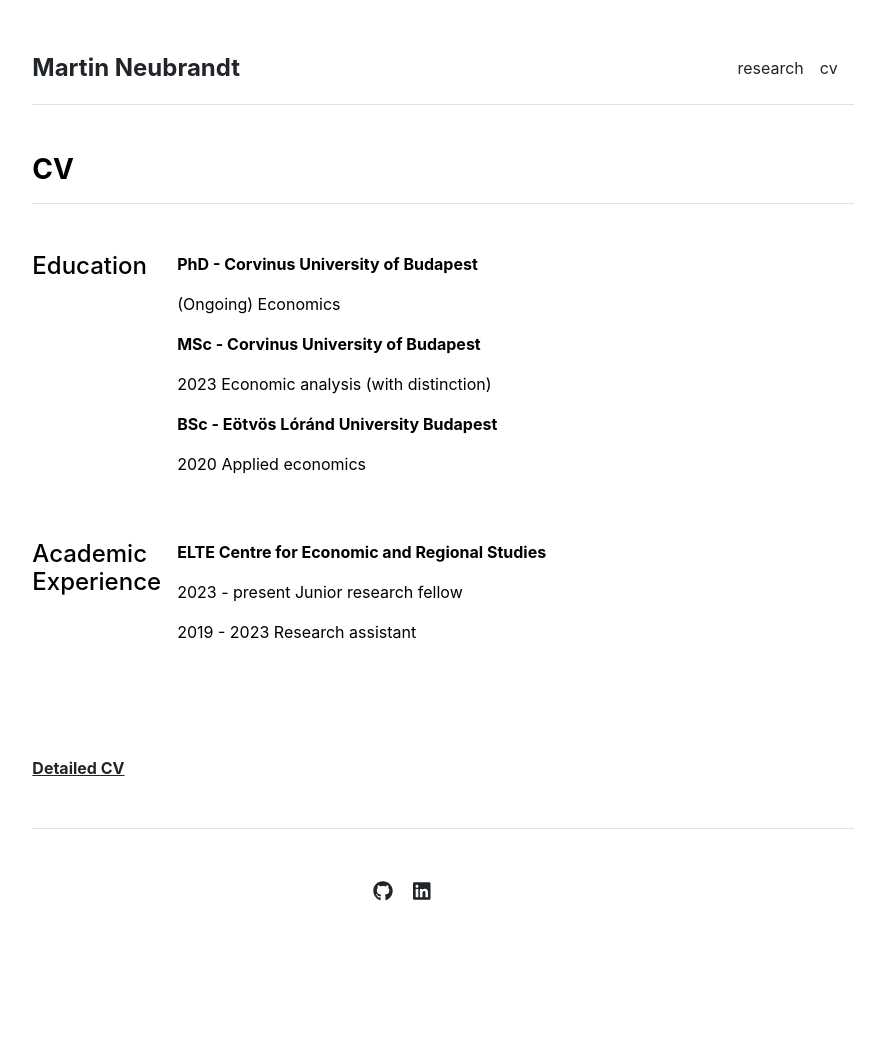
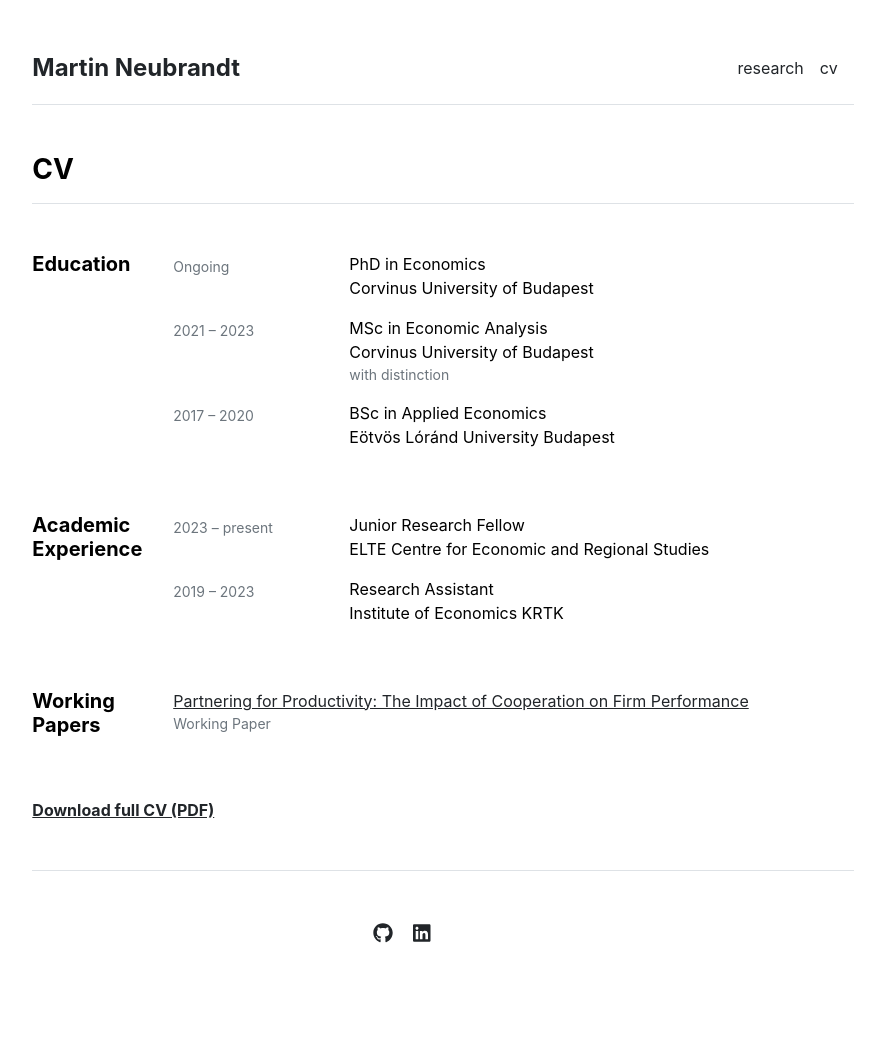
Before and after one commit to martinneubrandt/martinneubrandt.github.io, a Jekyll site: the page built from cv.md, in a window 1280 px wide. Shown: the whole page, without its empty margins (197-1082 px from the left). Built offline with Jekyll 4.4.1, drawn with Linux system fonts in a browser that asks for light colours; before the commit the page ends 1003 px from its top, so only the background shows below that.

Commit message:
Redesign landing page and CV, remove unused files
- Landing page: two-column layout with profile photo, research interests, and contact sidebar
- CV page: year-first layout, add Working Papers section, restructure data files with richer fields (degree, institution, years)
- Fix academic-experience data (previously had empty title entry)
- Add _data/cv/papers.yml for working papers
- Delete unused people.html layout, sample blog post, and put_favicon_here.txt placeholder

```diff
--- a/_data/cv/academic-experience.yml
+++ b/_data/cv/academic-experience.yml
@@ -1,5 +1,7 @@
-- title: 'ELTE Centre for Economic and Regional Studies'
-  description: '2023 - present Junior research fellow'
+- title: 'Junior Research Fellow'
+  institution: 'ELTE Centre for Economic and Regional Studies'
+  years: '2023 – present'
 
-- title: ''
-  description: '2019 - 2023 Research assistant'
+- title: 'Research Assistant'
+  institution: 'Institute of Economics KRTK'
+  years: '2019 – 2023'
--- /dev/null
+++ b/_data/cv/papers.yml
@@ -0,0 +1,3 @@
+- title: 'Partnering for Productivity: The Impact of Cooperation on Firm Performance'
+  url: 'http://dx.doi.org/10.2139/ssrn.6052268'
+  status: 'Working Paper'
--- a/_layouts/cv.html
+++ b/_layouts/cv.html
@@ -4,34 +4,59 @@
 
 {{ content }}
 
-<div class="row g-5 mb-5">
-  <div>
+<div class="mb-5">
   <h3 class="fw-bold border-bottom pb-3 mb-5">CV</h3>
-    <div class="row g-5 mb-5">
+
+  <div class="row mb-5">
     <div class="col-md-2">
-        <h4>Education</h4>
+      <h5 class="fw-bold">Education</h5>
     </div>
     <div class="col-md-10">
-        {% for section in site.data.cv.education %}
-          <p class="fw-bold">{{ section.title }}</p>
-          <p>{{ section.description }}</p>
+      {% for entry in site.data.cv.education %}
+      <div class="row mb-3">
+        <div class="col-md-3 text-muted small pt-1">{{ entry.years }}</div>
+        <div class="col-md-9">
+          <p class="fw-semibold mb-0">{{ entry.degree }}</p>
+          <p class="mb-0">{{ entry.institution }}</p>
+          {% if entry.note %}<p class="text-muted small mb-0">{{ entry.note }}</p>{% endif %}
+        </div>
+      </div>
       {% endfor %}
     </div>
   </div>
-    <div class="row g-5 mb-5">
+
+  <div class="row mb-5">
     <div class="col-md-2">
-        <h4>Academic Experience</h4>
+      <h5 class="fw-bold">Academic Experience</h5>
     </div>
     <div class="col-md-10">
-        {% for section in site.data.cv.academic-experience %}
-          <p class="fw-bold">{{ section.title }}</p>
-          <p>{{ section.description }}</p>
+      {% for entry in site.data.cv.academic-experience %}
+      <div class="row mb-3">
+        <div class="col-md-3 text-muted small pt-1">{{ entry.years }}</div>
+        <div class="col-md-9">
+          <p class="fw-semibold mb-0">{{ entry.title }}</p>
+          <p class="mb-0">{{ entry.institution }}</p>
+          {% if entry.description %}<p class="text-muted small mb-0">{{ entry.description }}</p>{% endif %}
+        </div>
+      </div>
       {% endfor %}
     </div>
   </div>
+
+  <div class="row mb-5">
+    <div class="col-md-2">
+      <h5 class="fw-bold">Working Papers</h5>
+    </div>
+    <div class="col-md-10">
+      {% for paper in site.data.cv.papers %}
+      <div class="mb-3">
+        <p class="fw-semibold mb-0"><a href="{{ paper.url }}">{{ paper.title }}</a></p>
+        {% if paper.status %}<p class="text-muted small mb-0">{{ paper.status }}</p>{% endif %}
+      </div>
+      {% endfor %}
     </div>
   </div>
 
-<p><b><a href="https://www.dropbox.com/scl/fi/wrgpjx207e7bkcgz6gsiz/cv20251121.pdf?rlkey=xsfyxsds8l624c31sp9pmz96x&st=n4mddzdt&dl=0">
-  Detailed CV
-</a></b></p>
+</div>
+
+<p><a href="https://www.dropbox.com/scl/fi/wrgpjx207e7bkcgz6gsiz/cv20251121.pdf?rlkey=xsfyxsds8l624c31sp9pmz96x&st=n4mddzdt&dl=0" class="fw-bold">Download full CV (PDF)</a></p>
```
Also changed, not shown: _data/cv/education.yml (+10 -6 lines), _layouts/home.html (+24 -9 lines), _layouts/people.html (deleted, +0 -20 lines), _posts/2020-01-01-sample-post.md (deleted, +0 -14 lines), assets/put_favicon_here.txt (deleted). Lines whose indentation alone changed are shown as unchanged.
